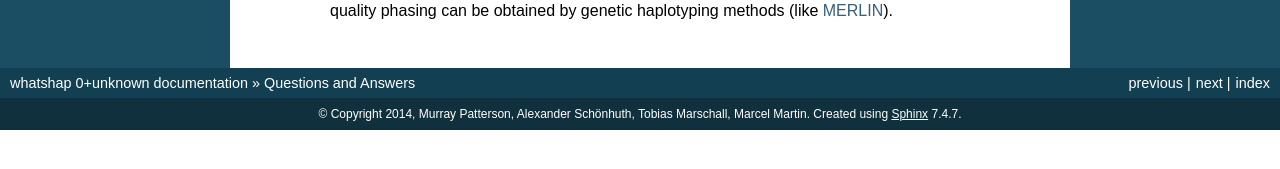
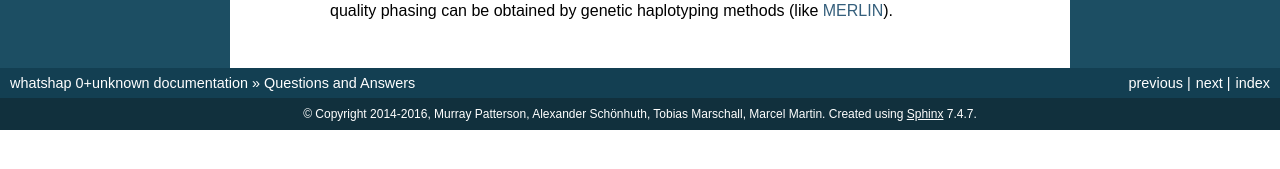
Before and after one commit to whatshap/whatshap, a Sphinx documentation site: the page built from doc/faq.rst, in a window 1280 px wide. Shown: the part 407-576 px from the top of the page. Built offline with Sphinx 7.4.7, drawn with Linux system fonts in a browser that asks for light colours; part of the change alters nothing that is shown.

```diff
--- a/doc/conf.py
+++ b/doc/conf.py
@@ -46,7 +46,7 @@ master_doc = 'index'
 # General information about the project.
 authors = u'Murray Patterson, Alexander Schönhuth, Tobias Marschall, Marcel Martin'
 project = u'whatshap'
-copyright = u'2014, ' + authors
+copyright = u'2014-2016, ' + authors
 
 # The version info for the project you're documenting, acts as replacement for
 # |version| and |release|, also used in various other places throughout the
@@ -56,8 +56,14 @@ from whatshap import __version__
 #
 # The short X.Y version.
 version = __version__
+
+# Read The Docs changes things in the working copy, and we therefore get
+# version numbers like 0.12+0.g27d0d31.dirty from versioneer.
+if version.endswith('.dirty') and os.environ.get('READTHEDOCS') == 'True':
+    version = version.partition('+')[0]
+
 # The full version, including alpha/beta/rc tags.
-release = __version__
+release = version
 
 # The language for content autogenerated by Sphinx. Refer to documentation
 # for a list of supported languages.
```
